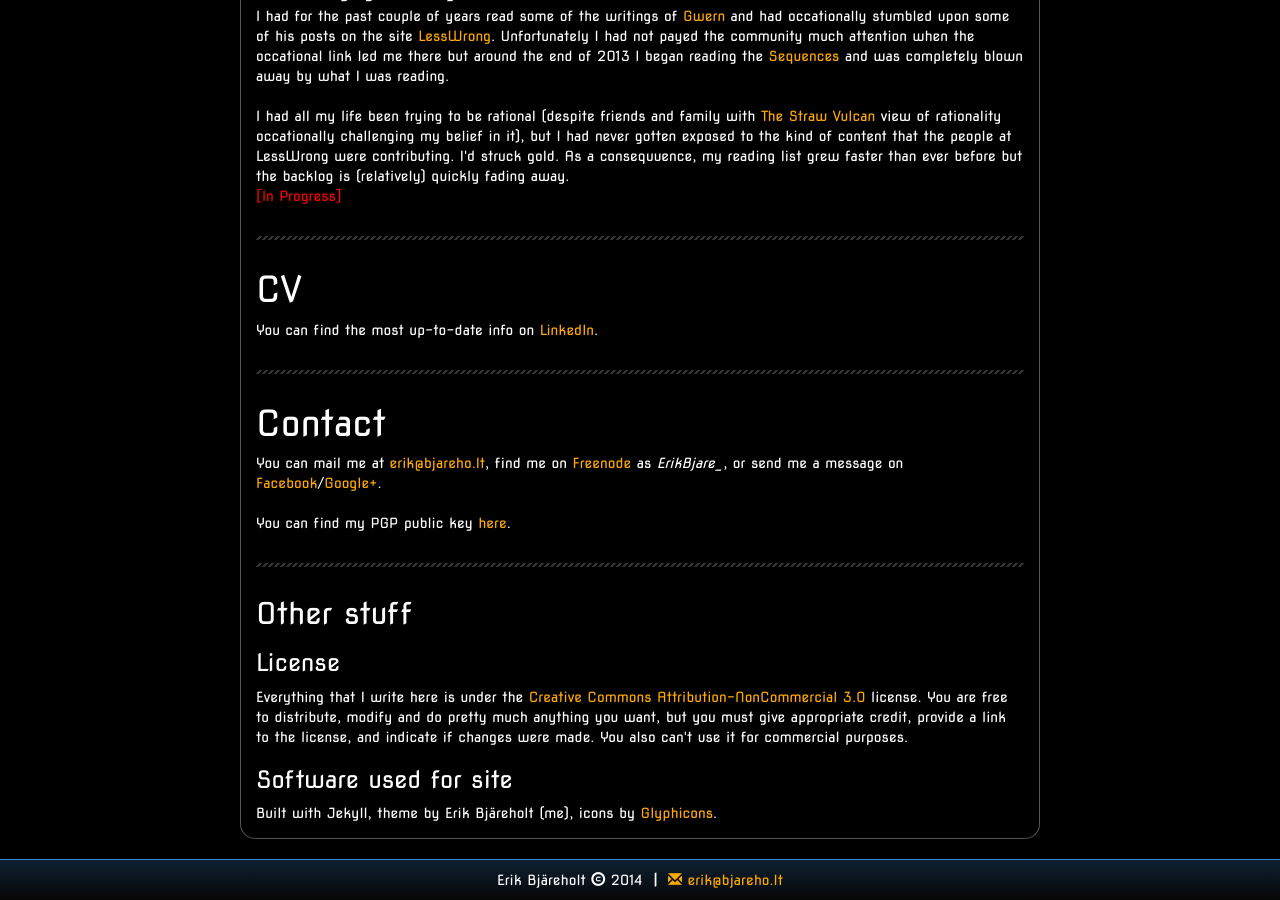
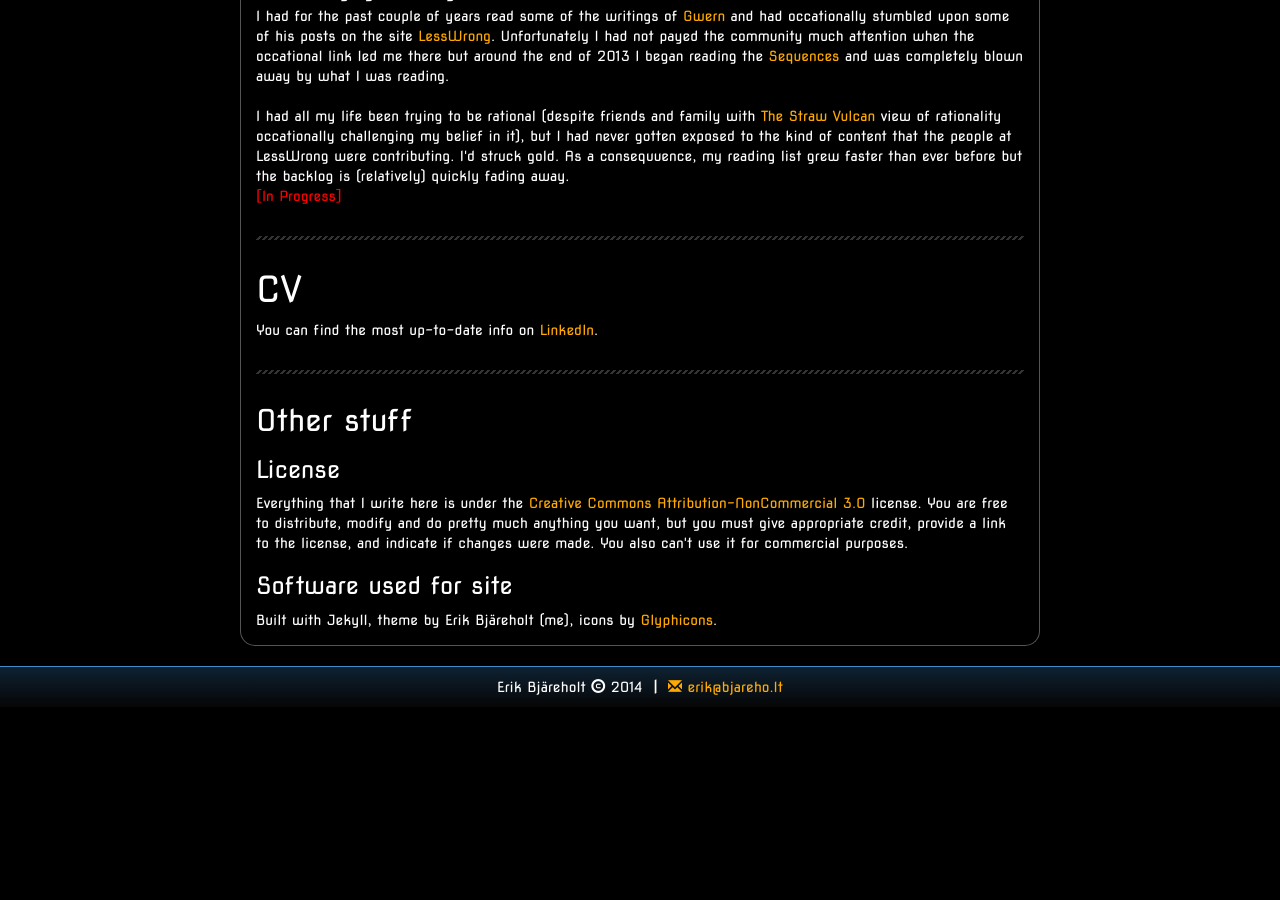
Before and after one commit to ErikBjare/ErikBjare.github.io, a Jekyll site: the page built from about/index.html, in a window 1280 px wide and 900 px high, scrolled down 1802 px. Built offline with Jekyll 4.4.1, drawn with Linux system fonts in a browser that asks for light colours; nearby versions of some CDN libraries; Markdown is read by kramdown in place of the engine named in the settings; after the commit the page ends 2509 px from its top, so only the background shows below that.

Commit message:
Moved contact to seperate page

```diff
--- a/_includes/header.html
+++ b/_includes/header.html
@@ -29,7 +29,7 @@
                 </a>
             </li>
             <li>
-                <a href="/about/#contact" class="button-link">
+                <a href="/contact/" class="button-link">
                     <div class="button">
                         <span class="glyphicon glyphicon-envelope"></span> Contact
                     </div>
--- a/about/index.html
+++ b/about/index.html
@@ -119,18 +119,6 @@
 
         <hr>
 
-        <div class="section" id="contact">
-            <h1>Contact</h1>
-            You can mail me at <a href="mailto:erik@bjareho.lt">erik@bjareho.lt</a>,
-            find me on <a href="http://freenode.net/">Freenode</a> as <i>ErikBjare_</i>,
-            or send me a message on <a href="https://www.facebook.com/erik.bjareholt">Facebook</a>/<a href="https://plus.google.com/+ErikBj&auml;reholt">Google+</a>.
-
-            <br><br>
-            You can find my PGP public key <a href="/erikbjare.asc">here</a>.
-        </div>
-
-        <hr>
-
         <div class="section">
             <h2>Other stuff</h2>
 
```
Also changed, not shown: contact/index.html (added, +14 -0 lines).
